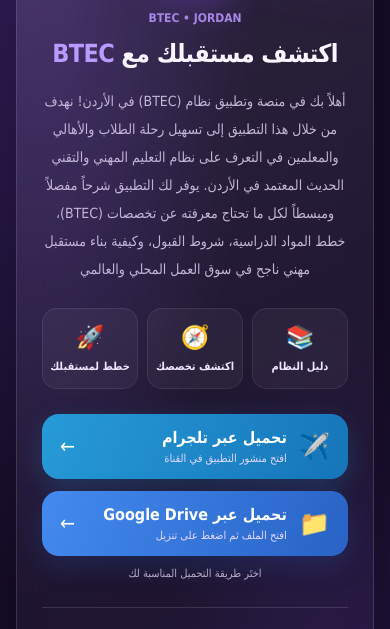
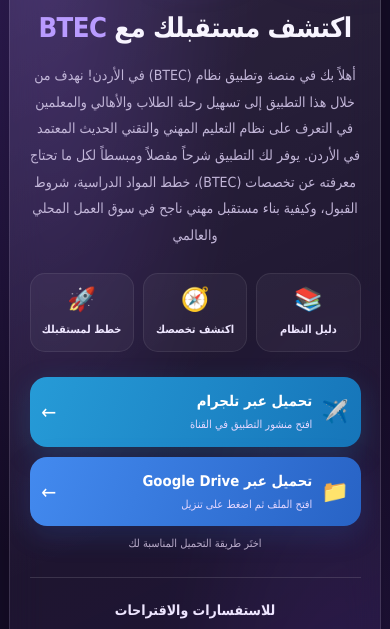
Before and after one commit to reyanalnajm/BTEC-App, a plain HTML site: page index.html in a window 390 px wide. Shown: the part 190-819 px from the top of the page. Drawn offline with Linux system fonts and the light colour scheme.

Commit message:
Add files via upload

```diff
--- a/index.html
+++ b/index.html
@@ -22,10 +22,25 @@
             box-sizing: border-box;
         }
 
+        html {
+            width: 100%;
+            overflow-x: hidden;
+            -webkit-text-size-adjust: 100%;
+            text-size-adjust: 100%;
+        }
+
+        body, main, section {
+            max-width: 100%;
+        }
+
+        img, video, iframe {
+            max-width: 100%;
+        }
+
         body {
             margin: 0;
             min-height: 100vh;
-            padding: 28px 16px;
+            padding: max(12px, env(safe-area-inset-top)) 12px max(12px, env(safe-area-inset-bottom));
             display: flex;
             justify-content: center;
             align-items: center;
@@ -71,7 +86,7 @@
         .card {
             position: relative;
             overflow: hidden;
-            padding: 32px 25px 24px;
+            padding: clamp(20px, 5vw, 32px) clamp(14px, 5vw, 25px) 22px;
             border: 1px solid var(--border);
             border-radius: 28px;
             background: linear-gradient(
@@ -141,8 +156,9 @@
             max-width: 360px;
             margin: 0 auto 25px;
             color: var(--muted);
-            font-size: 14px;
-            line-height: 2;
+            font-size: clamp(13px, 3.6vw, 14px);
+            line-height: 1.9;
+            overflow-wrap: anywhere;
         }
 
         .features {
@@ -177,8 +193,10 @@
             justify-content: center;
             gap: 12px;
             width: 100%;
-            min-height: 65px;
-            padding: 12px 18px;
+            min-height: 68px;
+            padding: 13px clamp(10px, 3vw, 18px);
+            text-align: right;
+            overflow-wrap: anywhere;
             border-radius: 17px;
             background: linear-gradient(110deg, #8d62e4, #6840bb);
             color: white;
@@ -220,16 +238,19 @@
         }
 
         .download-text strong {
-            font-size: 16px;
+            font-size: clamp(13px, 3.8vw, 16px);
+            line-height: 1.5;
         }
 
         .download-text small {
-            font-size: 11px;
+            font-size: clamp(10px, 3vw, 11px);
+            line-height: 1.5;
             color: #e4d7ff;
         }
 
         .download-arrow {
             margin-right: auto;
+            flex-shrink: 0;
             font-size: 20px;
         }
 
@@ -356,6 +377,99 @@
 
         footer span {
             color: #d3c0ff;
+        }
+
+        @media (max-width: 420px) {
+            body {
+                padding: 12px 9px;
+                align-items: flex-start;
+            }
+
+            .container {
+                width: 100%;
+                max-width: 100%;
+            }
+
+            .card {
+                border-radius: 22px;
+            }
+
+            h1 {
+                font-size: clamp(23px, 7vw, 29px);
+            }
+
+            .features {
+                grid-template-columns: repeat(3, minmax(0, 1fr));
+            }
+
+            .feature {
+                min-width: 0;
+                padding: 12px 3px;
+            }
+
+            .feature-title {
+                overflow-wrap: anywhere;
+                line-height: 1.5;
+            }
+
+            .download-options {
+                gap: 10px;
+            }
+
+            .download-btn {
+                gap: 9px;
+                min-height: 66px;
+            }
+
+            .download-icon {
+                font-size: 22px;
+                flex-shrink: 0;
+            }
+
+            .download-text {
+                flex: 1;
+                min-width: 0;
+            }
+
+            .social-links {
+                gap: 9px;
+            }
+
+            .social-btn {
+                min-height: 48px;
+                padding: 10px 6px;
+                font-size: 12px;
+            }
+
+            .profile {
+                padding: 12px;
+            }
+        }
+
+        @media (max-width: 340px) {
+            .top-label {
+                font-size: 10px;
+            }
+
+            .download-arrow {
+                display: none;
+            }
+
+            .features {
+                gap: 5px;
+            }
+
+            .feature-icon {
+                font-size: 20px;
+            }
+
+            .feature-title {
+                font-size: 9px;
+            }
+
+            .profile-detail {
+                font-size: 10px;
+            }
         }
 
         @media (max-width: 380px) {
@@ -495,7 +609,7 @@
 
                     <div class="profile-detail">
                         تكنولوجيا المعلومات • BTEC IT<br>
-                        مدرسة أسماء بنت أبي بكر
+                        مدرسة أسماء بنت أبي بكر لواء البتراء
                     </div>
                 </div>
             </div>
```
